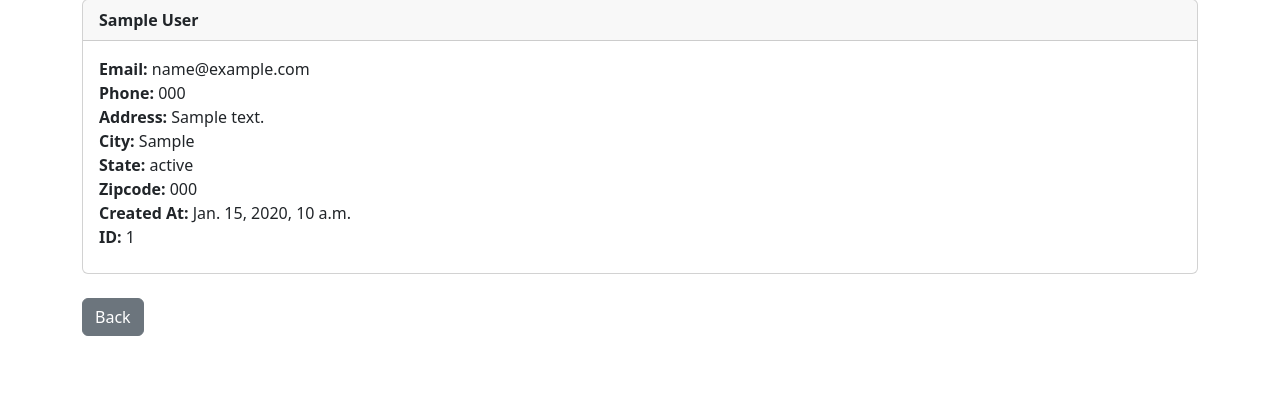
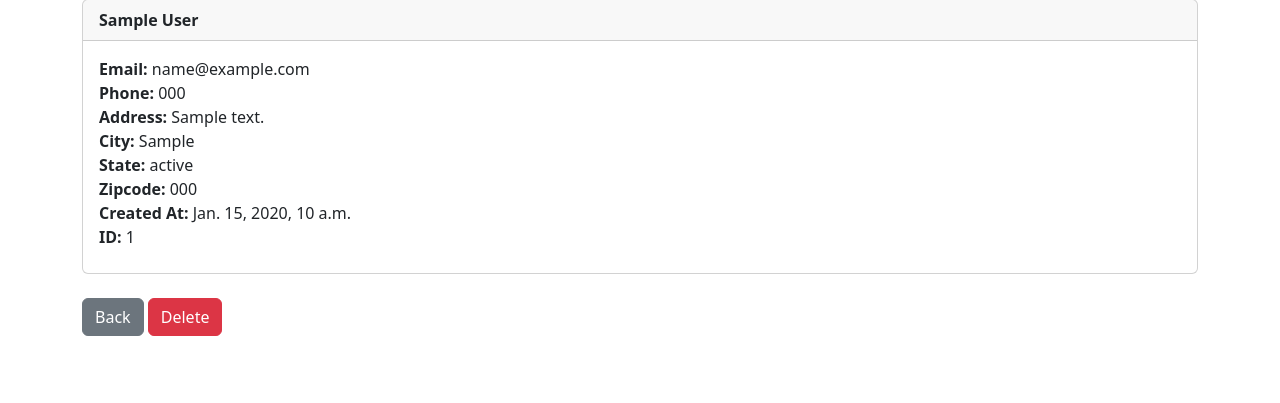
Before and after one commit to Ezeiruemma/Infobridge, a Django app: page /record/1 in a window 1280 px wide. Shown: the part 81-484 px from the top of the page. Run offline with Django 4.2, Linux system fonts and the light colour scheme; a user stored in the database is signed in; tables that the repository leaves empty hold one stand-in row (values such as "Sample post").

Commit message:
created delete record function

```diff
--- a/infobridge/webapp/templates/record.html
+++ b/infobridge/webapp/templates/record.html
@@ -22,5 +22,7 @@
   </br>
   <a href="{% url 'home' %}" class="btn btn-secondary">Back</a>
 
+  <a href="{% url 'delete_record' customer_record.id %}" class="btn btn-danger">Delete</a>
+
 
 {%endblock%}
--- a/infobridge/webapp/urls.py
+++ b/infobridge/webapp/urls.py
@@ -7,5 +7,6 @@ urlpatterns = [
     path('logout/', views.logout_user, name='logout'),
     path('register/', views.register_user, name='register'),
     path('record/<int:pk>', views.customer_record, name='record'),
+    path('delete_record/<int:pk>', views.delete_record, name='delete_record'),
 
 ]
--- a/infobridge/webapp/views.py
+++ b/infobridge/webapp/views.py
@@ -56,3 +56,13 @@ def customer_record(request, pk):
 	else:
 		messages.success(request, "You Must be Logged In To View That Page")
 		return redirect('home')
+
+def delete_record(request, pk):
+	if request.user.is_authenticated:
+		delete_it = Record.objects.get(id=pk)
+		delete_it.delete()
+		messages.success(request, "Record Deleted Successfully")
+		return redirect('home')
+	else:
+		messages.success(request, "You Must be Loggged In")
+		return redirect('home')
```
